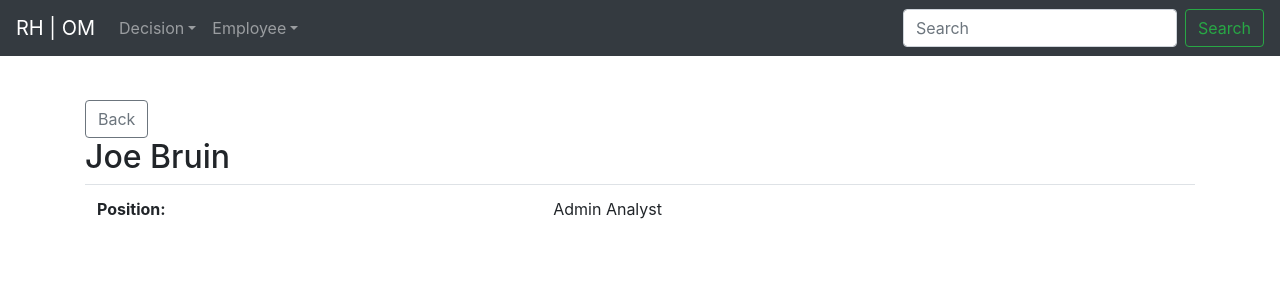
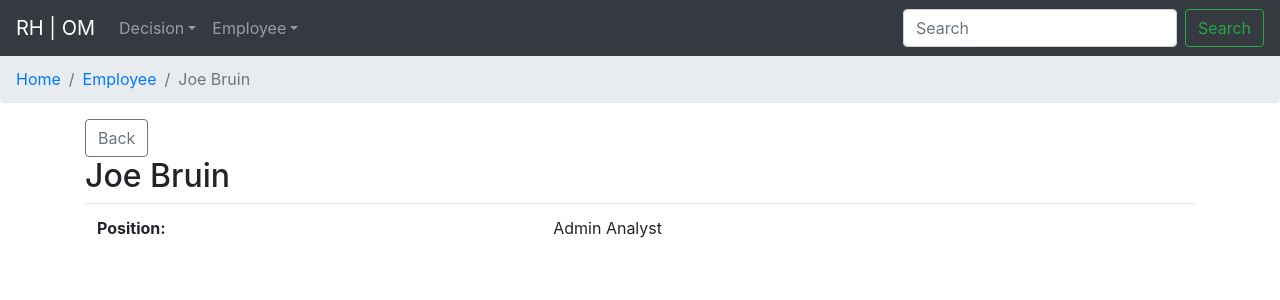
Before and after one commit to goudstad/289Final, a Django app: page /employee/1 in a window 1280 px wide. Shown: the top 300 px of the page. Run offline with Django 3.2, Linux system fonts and the light colour scheme; data comes from the database, SQL or seed files in the repository; some libraries are stand-ins or nearby versions.

Commit message:
Added breadcrumbs
Will need to revisit this.

```diff
--- a/om/hist/templates/hist/base.html
+++ b/om/hist/templates/hist/base.html
@@ -15,7 +15,7 @@
       <link rel="stylesheet" href="https://stackpath.bootstrapcdn.com/bootstrap/4.3.1/css/bootstrap.min.css" integrity="sha384-ggOyR0iXCbMQv3Xipma34MD+dH/1fQ784/j6cY/iJTQUOhcWr7x9JvoRxT2MZw1T" crossorigin="anonymous">
 <!-- adding padding in the body  tag to avoid overlap with navigation-->
       <style>
-           body { padding-top: 100px; }
+           body { padding-top: 55px; }
       </style>
     {% endblock %}
 
--- /dev/null
+++ b/om/hist/templates/hist/breadcrumb_employee.html
@@ -0,0 +1,7 @@
+<nav aria-label="breadcrumb">
+  <ol class="breadcrumb">
+    <li class="breadcrumb-item"><a href="http://127.0.0.1:8000">Home</a></li>
+    <li class="breadcrumb-item"><a href="/employee/">Employee</a></li>
+    <li class="breadcrumb-item active" aria-current="page">{{employee.fname}} {{employee.lname}} </li>
+  </ol>
+</nav>
--- a/om/hist/templates/hist/employee_detail.html
+++ b/om/hist/templates/hist/employee_detail.html
@@ -3,7 +3,7 @@
 {% block title %}{{employee.fname}} {{employee.lname}} {% endblock %}
 
 {% block body %}
-
+{% include "hist/breadcrumb_employee.html" %}
          <div class="container">
             <a class="btn btn-outline-secondary" href="/employee/">Back</a>
             <h2>{{employee.fname}} {{employee.lname}}</h2>
```
